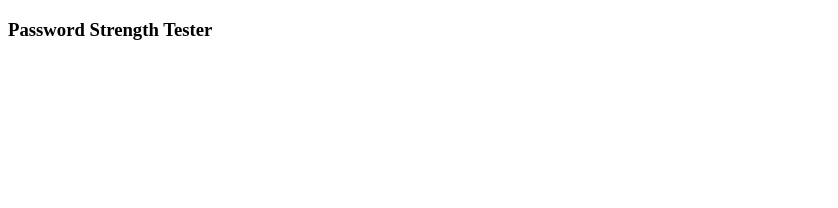
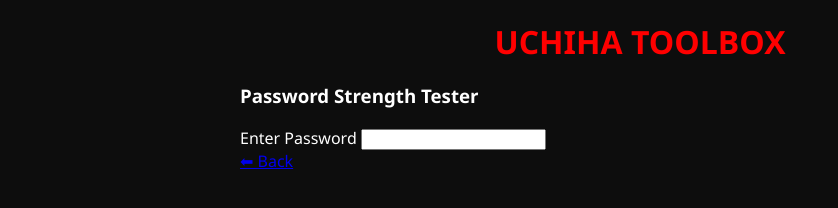
Before and after one commit to GAMER-SHIVANSH/UCHIHA-TOOLBOX, a plain HTML site: page tools/password-strength.html in a window 1280 px wide. Shown: the whole page, without its empty margins (0-838 px from the left). Drawn offline with Linux system fonts and the light colour scheme.

Commit message:
Update password-strength.html

```diff
--- a/tools/password-strength.html
+++ b/tools/password-strength.html
@@ -1 +1,23 @@
-<!DOCTYPE html><html><body><h3>Password Strength Tester</h3></body></html>
+<!DOCTYPE html>
+<html lang="en">
+<head>
+  <meta charset="UTF-8">
+  <meta name="viewport" content="width=device-width, initial-scale=1.0">
+  <title>Password Strength Tester - Uchiha Toolbox</title>
+  <link rel="stylesheet" href="../css/style.css">
+</head>
+<body>
+<div class="overlay"></div>
+<div class="container">
+  <div class="toolbox-header">UCHIHA TOOLBOX</div>
+  <div class="tool-section">
+    <h3>Password Strength Tester</h3>
+    <label>Enter Password</label>
+    <input type="password" id="passwordStrengthInput" oninput="toolFunctions.passwordStrength()">
+    <div id="passwordStrengthOutput" class="output-area"></div>
+    <a href="../index.html" class="back-btn">⬅ Back</a>
+  </div>
+</div>
+<script src="../js/tools.js"></script>
+</body>
+</html>
```
